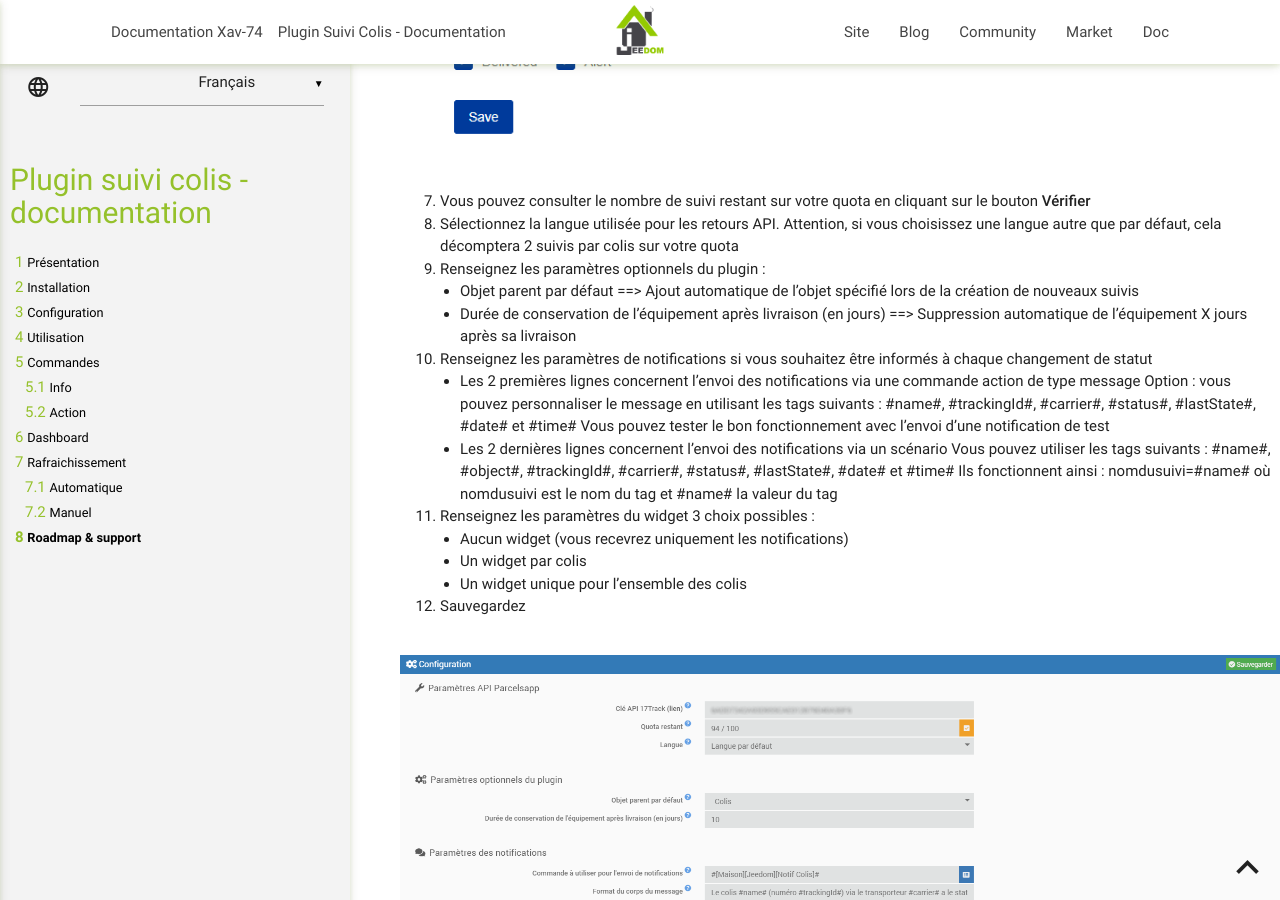
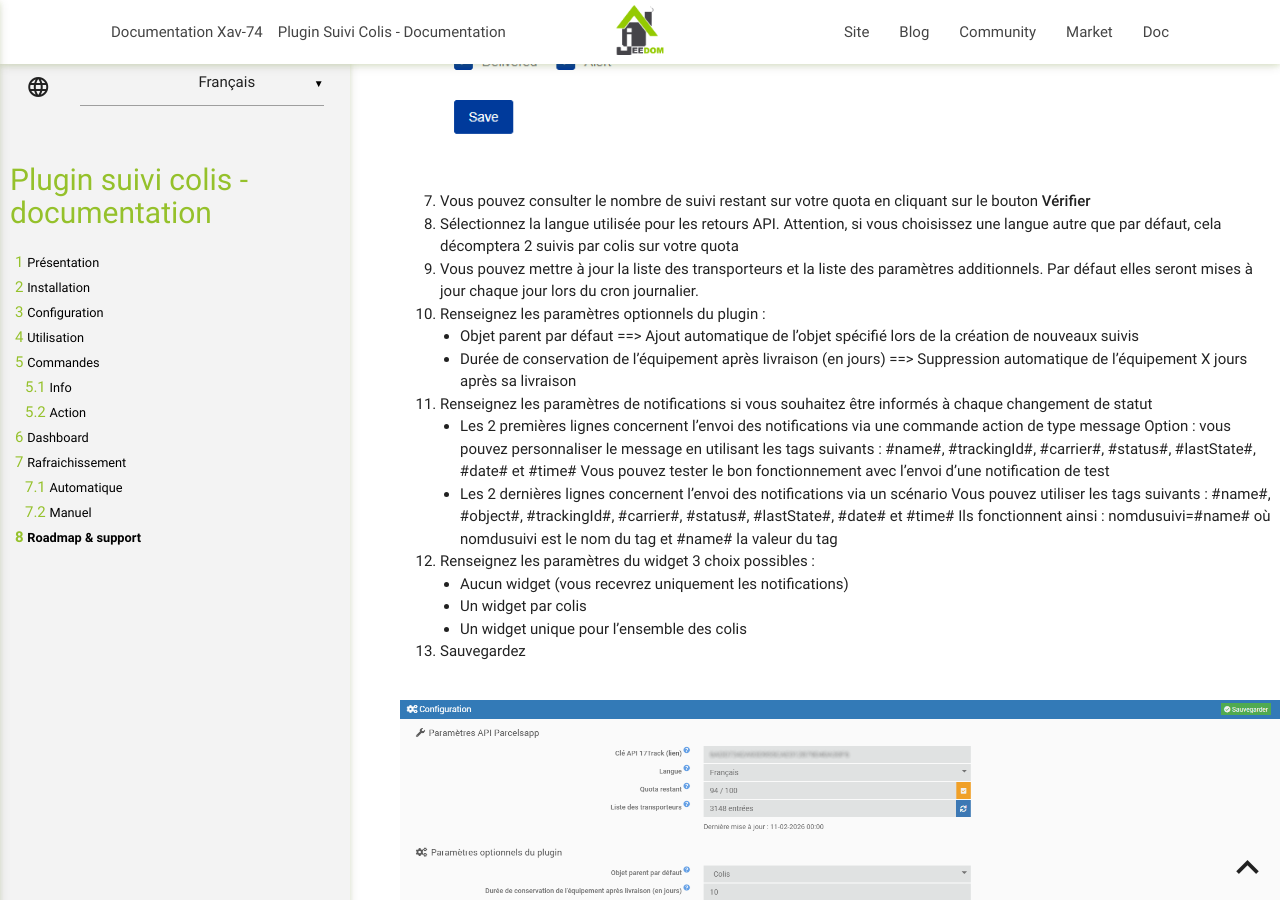
Before and after one commit to Xav-74/Documentation, a Jekyll site: the page built from parcelTracking/fr_FR/index.md, in a window 1280 px wide and 900 px high, scrolled down 1461 px. Built offline with Jekyll 4.4.1, drawn with Linux system fonts in a browser that asks for light colours.

Commit message:
Update parcelTracking docs

```diff
--- a/parcelTracking/fr_FR/index.md
+++ b/parcelTracking/fr_FR/index.md
@@ -35,22 +35,23 @@
 
 7. Vous pouvez consulter le nombre de suivi restant sur votre quota en cliquant sur le bouton **Vérifier**
 8. Sélectionnez la langue utilisée pour les retours API. Attention, si vous choisissez une langue autre que par défaut, cela décomptera 2 suivis par colis sur votre quota
-9. Renseignez les paramètres optionnels du plugin :
+9. Vous pouvez mettre à jour la liste des transporteurs et la liste des paramètres additionnels. Par défaut elles seront mises à jour chaque jour lors du cron journalier.
+10. Renseignez les paramètres optionnels du plugin :
  - Objet parent par défaut ==> Ajout automatique de l'objet spécifié lors de la création de nouveaux suivis
  - Durée de conservation de l'équipement après livraison (en jours) ==> Suppression automatique de l'équipement X jours après sa livraison
-10. Renseignez les paramètres de notifications si vous souhaitez être informés à chaque changement de statut
+11. Renseignez les paramètres de notifications si vous souhaitez être informés à chaque changement de statut
  - Les 2 premières lignes concernent l'envoi des notifications via une commande action de type message
    Option : vous pouvez personnaliser le message en utilisant les tags suivants : #name#, #trackingId#, #carrier#, #status#, #lastState#, #date# et #time#
    Vous pouvez tester le bon fonctionnement avec l'envoi d'une notification de test
  - Les 2 dernières lignes concernent l'envoi des notifications via un scénario
    Vous pouvez utiliser les tags suivants : #name#, #object#, #trackingId#, #carrier#, #status#, #lastState#, #date# et #time#
    Ils fonctionnent ainsi : nomdusuivi=#name# où nomdusuivi est le nom du tag et #name# la valeur du tag
-11. Renseignez les paramètres du widget
+12. Renseignez les paramètres du widget
   3 choix possibles :
   - Aucun widget (vous recevrez uniquement les notifications)
   - Un widget par colis
   - Un widget unique pour l'ensemble des colis
-12. Sauvegardez
+13. Sauvegardez
 
 <br/>![Config parcelTracking](../images/config_parcelTracking.png)<br/>
 
```
Also changed, not shown: parcelTracking/fr_FR/changelog.md (+8 -2 lines), parcelTracking/images/config_parcelTracking.png.
